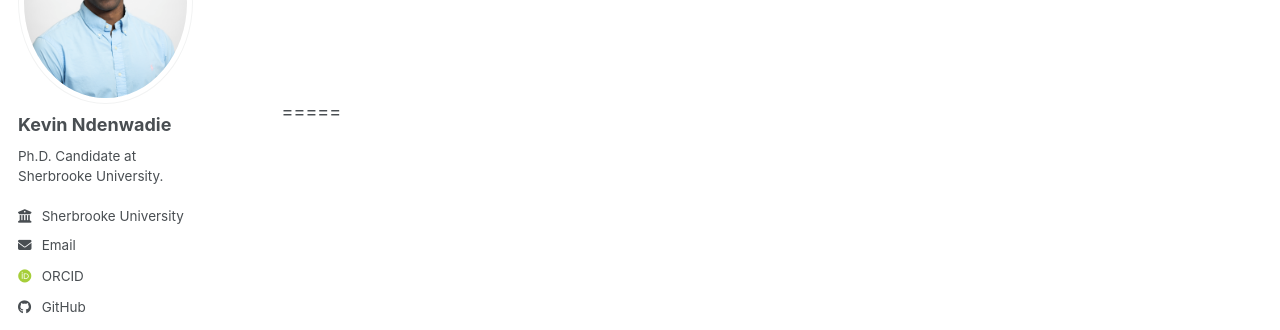
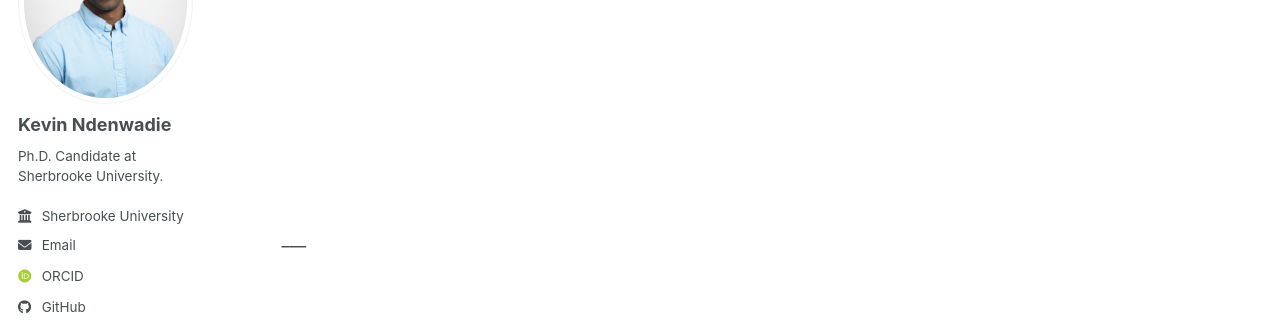
Before and after one commit to Kevinndenwadie/kevinndenwadie.github.io, a Jekyll site: the page built from _pages/cv.md, in a window 1280 px wide. Shown: the part 200-530 px from the top of the page. Built offline with Jekyll 4.4.1, drawn with Linux system fonts in a browser that asks for light colours; some web fonts are replaced; a script bundle is joined from its source files by our own code; library files that are not in the unit come from our copies.

Commit message:
Update cv.md

```diff
--- a/_pages/cv.md
+++ b/_pages/cv.md
@@ -17,6 +17,11 @@ Please find a copy of my resume [here](https://www.dropbox.com/scl/fi/f6e4gxmsdi
 
 <br>
 
-=====
+
 
 <br>
+
+<br>
+
+<br>
+___
```
